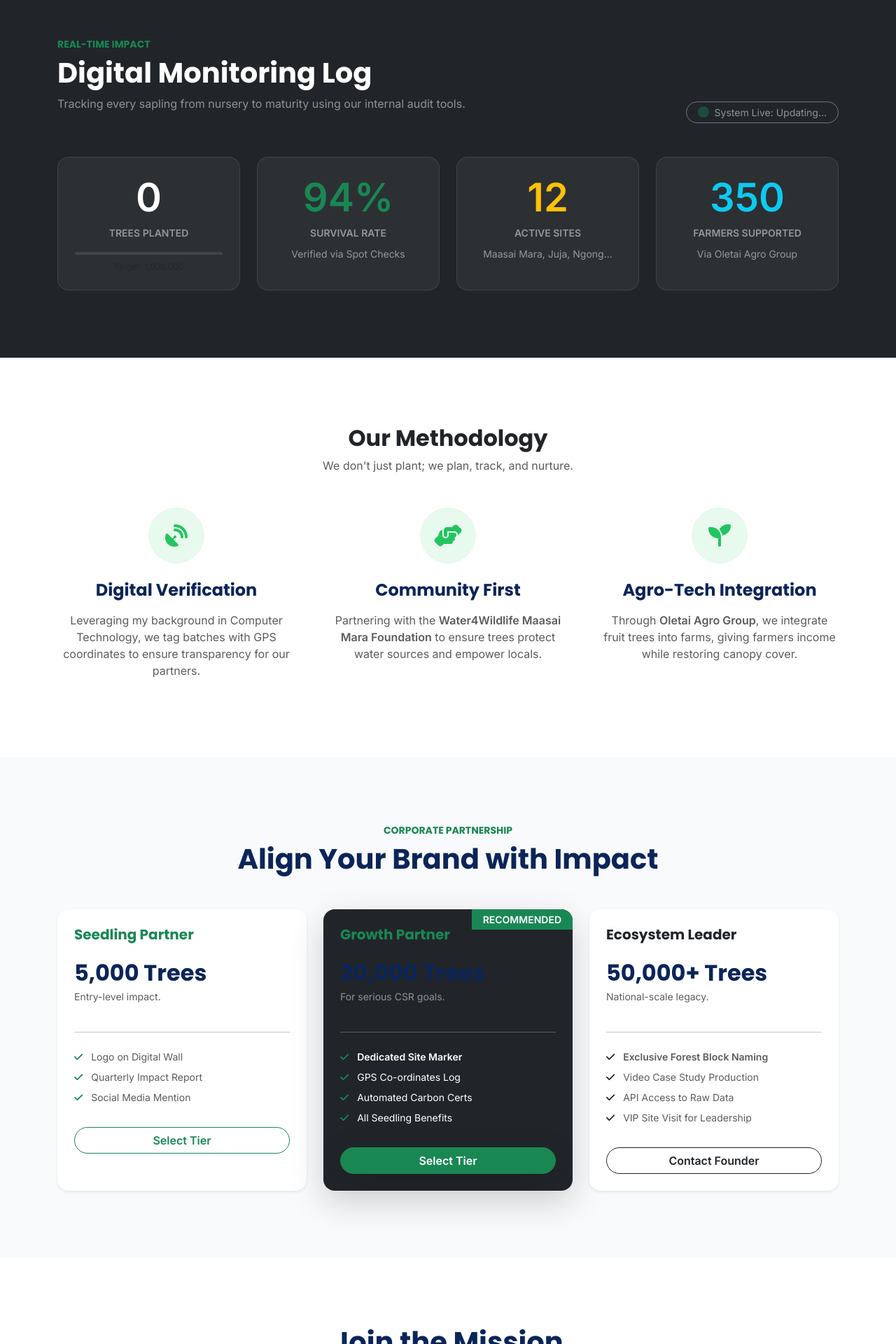
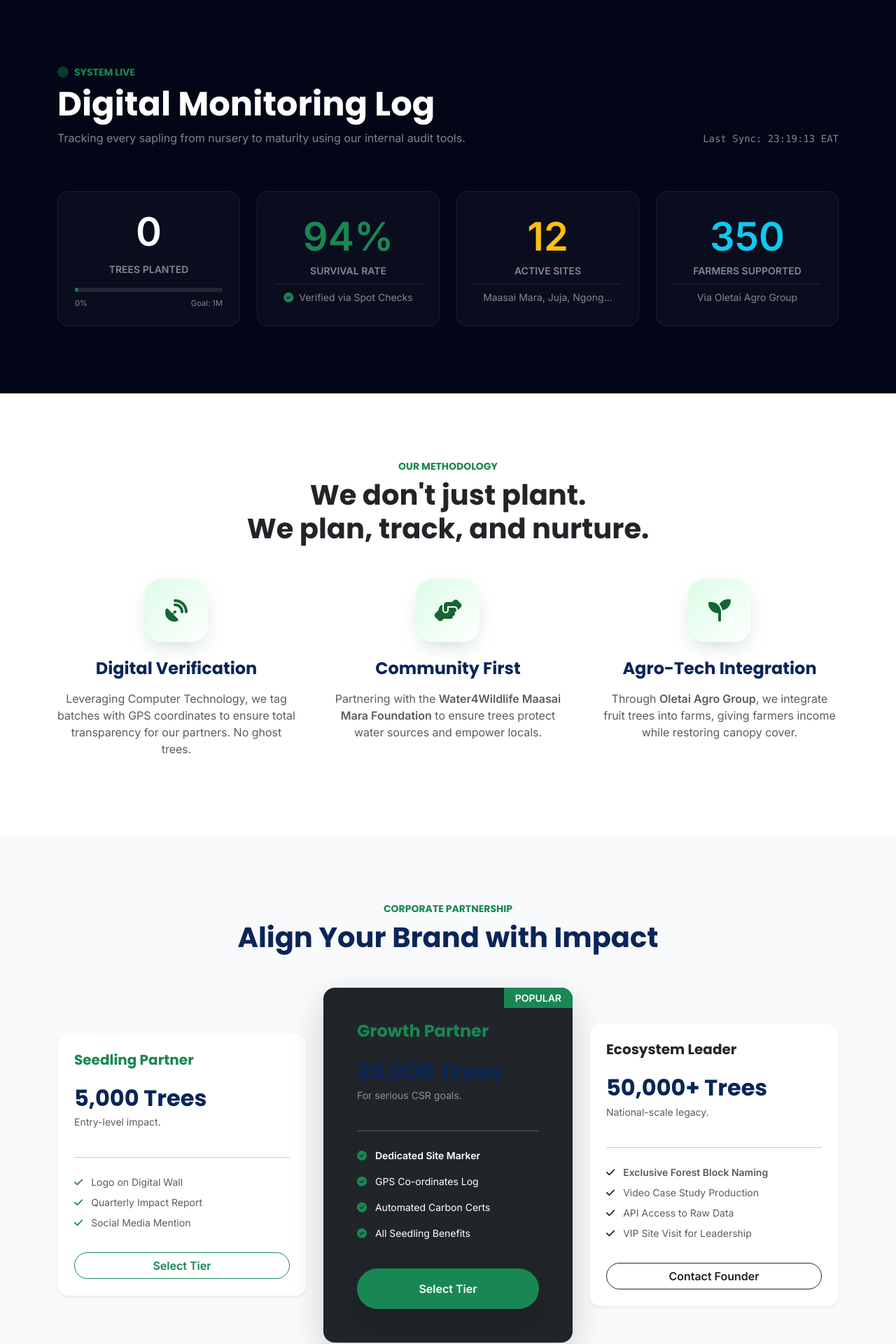
Before and after one commit to kelvinketer/buycars-africa, a Django app: page /impact/ in a window 1280 px wide. Shown: the part 765-2685 px from the top of the page at 70% size. Run offline with Django 5.2, Linux system fonts and the light colour scheme.

Commit message:
UI: Fixed visibility issues on Impact Page and added Glassmorphism

```diff
--- a/templates/pages/impact.html
+++ b/templates/pages/impact.html
@@ -3,66 +3,92 @@
 
 {% block content %}
 <style>
-    /* Custom "Tech-Nature" Gradient */
-    .bg-gradient-nature {
-        background: linear-gradient(135deg, #0f172a 0%, #064e3b 100%);
+    /* --- CUSTOM TECH-NATURE THEME --- */
+    :root {
+        --neon-green: #00ff9d;
+        --deep-forest: #022c22;
+        --slate-dark: #0f172a;
     }
 
-    .text-glow {
-        text-shadow: 0 0 20px rgba(74, 222, 128, 0.3);
+    .bg-tech-nature {
+        background: radial-gradient(circle at top right, #064e3b 0%, #020617 100%);
     }
 
-    .counter-card {
-        background: rgba(255, 255, 255, 0.05);
-        backdrop-filter: blur(10px);
-        border: 1px solid rgba(255, 255, 255, 0.1);
-        transition: transform 0.3s ease;
+    .text-glow-green {
+        color: var(--neon-green);
+        text-shadow: 0 0 25px rgba(0, 255, 157, 0.4);
     }
 
-    .counter-card:hover {
-        transform: translateY(-5px);
-        border-color: #22c55e;
+    .glass-card {
+        background: rgba(255, 255, 255, 0.03);
+        backdrop-filter: blur(12px);
+        -webkit-backdrop-filter: blur(12px);
+        border: 1px solid rgba(255, 255, 255, 0.08);
+        transition: transform 0.3s ease, border-color 0.3s ease;
     }
 
-    .pillar-icon {
-        width: 80px;
-        height: 80px;
+    .glass-card:hover {
+        transform: translateY(-5px);
+        border-color: var(--neon-green);
+        background: rgba(255, 255, 255, 0.05);
+    }
+
+    .pillar-icon-box {
+        width: 90px;
+        height: 90px;
         display: flex;
         align-items: center;
         justify-content: center;
-        background: rgba(34, 197, 94, 0.1);
-        color: #22c55e;
-        border-radius: 50%;
+        background: linear-gradient(135deg, #dcfce7 0%, #ffffff 100%);
+        color: #166534;
+        border-radius: 24px;
         margin-bottom: 1.5rem;
+        box-shadow: 0 10px 30px -10px rgba(22, 101, 52, 0.3);
+    }
+
+    /* Animated Counter Bar */
+    .progress-glow {
+        box-shadow: 0 0 10px rgba(34, 197, 94, 0.5);
     }
 </style>
 
-<div class="position-relative text-white overflow-hidden d-flex align-items-center" style="min-height: 80vh; background-color: #022c22;">
+<div class="position-relative text-white overflow-hidden d-flex align-items-center bg-tech-nature" style="min-height: 85vh;">
+
     <div class="position-absolute top-0 start-0 w-100 h-100"
-         style="background: url('{% static 'img/impact-hero.jpg' %}') center/cover no-repeat; opacity: 0.4;">
+         style="background-image: url('https://images.unsplash.com/photo-1511497584788-876760111969?q=80&w=2000&auto=format&fit=crop'); opacity: 0.15; background-size: cover; background-position: center;">
     </div>
 
-    <div class="position-absolute top-0 start-0 w-100 h-100 bg-gradient-nature opacity-75"></div>
+    <div class="position-absolute bottom-0 start-0 w-100 h-50"
+         style="background: linear-gradient(to top, #020617 0%, transparent 100%);">
+    </div>
 
-    <div class="container position-relative z-2">
+    <div class="container position-relative z-2 pt-5">
         <div class="row justify-content-center text-center">
-            <div class="col-lg-9">
-                <span class="badge bg-success bg-opacity-25 text-success border border-success border-opacity-50 px-3 py-2 rounded-pill mb-4 ls-1 fw-bold">
-                    THE 2026 INITIATIVE
-                </span>
-                <h1 class="display-2 fw-bold mb-4 ls-tight">
+            <div class="col-lg-10">
+                <div class="d-inline-block mb-4">
+                    <span class="badge rounded-pill px-3 py-2 border border-success border-opacity-50 text-uppercase ls-2"
+                          style="background: rgba(22, 163, 74, 0.2); color: #86efac; letter-spacing: 2px;">
+                        The 2026 Initiative
+                    </span>
+                </div>
+
+                <h1 class="display-1 fw-bold mb-4 ls-tight text-white">
                     1 Million Trees. <br>
-                    1 Nation. <span class="text-success text-glow">Engineered.</span>
+                    1 Nation. <span class="text-glow-green">Engineered.</span>
                 </h1>
-                <p class="lead text-white-50 mb-5 fs-4 mx-auto" style="max-width: 700px;">
-                    We are moving beyond traditional planting. Using digital monitoring and agro-tech integration, we are engineering the restoration of Kenya’s landscapes.
+
+                <p class="lead text-white-50 mb-5 fs-4 mx-auto fw-light" style="max-width: 750px; line-height: 1.6;">
+                    We are moving beyond traditional planting. Using digital monitoring, GPS tagging, and agro-tech integration, we are <strong class="text-white">engineering</strong> the restoration of Kenya’s landscapes.
                 </p>
-                <div class="d-flex justify-content-center gap-3">
-                    <a href="#partner" class="btn btn-success btn-lg rounded-pill fw-bold px-5 py-3 shadow-lg hover-lift">
+
+                <div class="d-flex justify-content-center gap-3 flex-wrap">
+                    <a href="#partner" class="btn btn-success btn-lg rounded-pill fw-bold px-5 py-3 shadow-lg hover-lift"
+                       style="background-color: #22c55e; border: none;">
                         Become a Partner
                     </a>
-                    <a href="#dashboard" class="btn btn-outline-light btn-lg rounded-pill fw-bold px-4 py-3">
-                        View Live Data
+                    <a href="#dashboard" class="btn btn-outline-light btn-lg rounded-pill fw-bold px-4 py-3 hover-lift"
+                       style="border-color: rgba(255,255,255,0.3);">
+                        <i class="fas fa-chart-line me-2"></i> View Live Data
                     </a>
                 </div>
             </div>
@@ -70,55 +96,64 @@
     </div>
 </div>
 
-<section id="dashboard" class="py-5 bg-dark position-relative">
+<section id="dashboard" class="py-5 bg-dark position-relative" style="background-color: #020617 !important;">
     <div class="container py-5">
         <div class="row align-items-end mb-5">
             <div class="col-lg-8">
-                <h6 class="text-success fw-bold text-uppercase small mb-2">Real-Time Impact</h6>
-                <h2 class="text-white fw-bold display-6">Digital Monitoring Log</h2>
+                <div class="d-flex align-items-center mb-2">
+                    <span class="spinner-grow spinner-grow-sm text-success me-2" role="status"></span>
+                    <h6 class="text-success fw-bold text-uppercase small mb-0 ls-1">System Live</h6>
+                </div>
+                <h2 class="text-white fw-bold display-5">Digital Monitoring Log</h2>
                 <p class="text-white-50">Tracking every sapling from nursery to maturity using our internal audit tools.</p>
             </div>
             <div class="col-lg-4 text-lg-end">
-                <div class="d-inline-flex align-items-center text-white-50 small border border-secondary rounded-pill px-3 py-1">
-                    <span class="spinner-grow spinner-grow-sm text-success me-2" role="status"></span>
-                    System Live: Updating...
-                </div>
+                <p class="text-white-50 small font-monospace">Last Sync: {% now "H:i:s T" %}</p>
             </div>
         </div>
 
         <div class="row g-4">
             <div class="col-md-3">
-                <div class="counter-card p-4 rounded-4 text-center h-100">
-                    <div class="display-4 fw-bold text-white mb-1">0</div>
-                    <small class="text-uppercase text-white-50 fw-bold ls-1">Trees Planted</small>
-                    <div class="progress mt-3" style="height: 4px; background: rgba(255,255,255,0.1);">
-                        <div class="progress-bar bg-success" role="progressbar" style="width: 0%"></div>
+                <div class="glass-card p-4 rounded-4 text-center h-100 d-flex flex-column justify-content-center">
+                    <div class="display-4 fw-bold text-white mb-2">0</div>
+                    <small class="text-uppercase text-white-50 fw-bold ls-1 mb-3">Trees Planted</small>
+                    <div class="progress" style="height: 6px; background: rgba(255,255,255,0.1); border-radius: 10px;">
+                        <div class="progress-bar bg-success progress-glow" role="progressbar" style="width: 2%"></div>
                     </div>
-                    <small class="d-block mt-2 text-muted" style="font-size: 0.75rem;">Target: 1,000,000</small>
+                    <div class="d-flex justify-content-between mt-2">
+                        <small class="text-white-50" style="font-size: 0.7rem;">0%</small>
+                        <small class="text-white-50" style="font-size: 0.7rem;">Goal: 1M</small>
+                    </div>
                 </div>
             </div>
 
             <div class="col-md-3">
-                <div class="counter-card p-4 rounded-4 text-center h-100">
+                <div class="glass-card p-4 rounded-4 text-center h-100 d-flex flex-column justify-content-center">
                     <div class="display-4 fw-bold text-success mb-1">94%</div>
                     <small class="text-uppercase text-white-50 fw-bold ls-1">Survival Rate</small>
-                    <p class="mt-2 mb-0 text-white-50 small">Verified via Spot Checks</p>
+                    <p class="mt-2 mb-0 text-white-50 small border-top border-secondary pt-2 mt-2 border-opacity-25">
+                        <i class="fas fa-check-circle me-1 text-success"></i> Verified via Spot Checks
+                    </p>
                 </div>
             </div>
 
             <div class="col-md-3">
-                <div class="counter-card p-4 rounded-4 text-center h-100">
+                <div class="glass-card p-4 rounded-4 text-center h-100 d-flex flex-column justify-content-center">
                     <div class="display-4 fw-bold text-warning mb-1">12</div>
                     <small class="text-uppercase text-white-50 fw-bold ls-1">Active Sites</small>
-                    <p class="mt-2 mb-0 text-white-50 small">Maasai Mara, Juja, Ngong...</p>
+                    <p class="mt-2 mb-0 text-white-50 small border-top border-secondary pt-2 mt-2 border-opacity-25">
+                        Maasai Mara, Juja, Ngong...
+                    </p>
                 </div>
             </div>
 
             <div class="col-md-3">
-                <div class="counter-card p-4 rounded-4 text-center h-100">
+                <div class="glass-card p-4 rounded-4 text-center h-100 d-flex flex-column justify-content-center">
                     <div class="display-4 fw-bold text-info mb-1">350</div>
                     <small class="text-uppercase text-white-50 fw-bold ls-1">Farmers Supported</small>
-                    <p class="mt-2 mb-0 text-white-50 small">Via Oletai Agro Group</p>
+                    <p class="mt-2 mb-0 text-white-50 small border-top border-secondary pt-2 mt-2 border-opacity-25">
+                        Via Oletai Agro Group
+                    </p>
                 </div>
             </div>
         </div>
@@ -128,27 +163,27 @@
 <section class="py-5 bg-white">
     <div class="container py-5">
         <div class="text-center mb-5">
-            <h2 class="fw-bold text-dark">Our Methodology</h2>
-            <p class="text-muted">We don't just plant; we plan, track, and nurture.</p>
+            <h6 class="text-success fw-bold text-uppercase small mb-2">Our Methodology</h6>
+            <h2 class="fw-bold text-dark display-6">We don't just plant.<br>We plan, track, and nurture.</h2>
         </div>
 
         <div class="row g-5">
-            <div class="col-md-4 text-center">
-                <div class="pillar-icon mx-auto">
+            <div class="col-md-4 text-center px-4">
+                <div class="pillar-icon-box mx-auto">
                     <i class="fas fa-satellite-dish fa-2x"></i>
                 </div>
                 <h4 class="fw-bold mb-3">Digital Verification</h4>
-                <p class="text-muted">Leveraging my background in Computer Technology, we tag batches with GPS coordinates to ensure transparency for our partners.</p>
+                <p class="text-muted">Leveraging Computer Technology, we tag batches with GPS coordinates to ensure total transparency for our partners. No ghost trees.</p>
             </div>
-            <div class="col-md-4 text-center">
-                <div class="pillar-icon mx-auto">
+            <div class="col-md-4 text-center px-4">
+                <div class="pillar-icon-box mx-auto">
                     <i class="fas fa-hands-helping fa-2x"></i>
                 </div>
                 <h4 class="fw-bold mb-3">Community First</h4>
                 <p class="text-muted">Partnering with the <strong>Water4Wildlife Maasai Mara Foundation</strong> to ensure trees protect water sources and empower locals.</p>
             </div>
-            <div class="col-md-4 text-center">
-                <div class="pillar-icon mx-auto">
+            <div class="col-md-4 text-center px-4">
+                <div class="pillar-icon-box mx-auto">
                     <i class="fas fa-seedling fa-2x"></i>
                 </div>
                 <h4 class="fw-bold mb-3">Agro-Tech Integration</h4>
@@ -165,7 +200,7 @@
             <h2 class="fw-bold display-6">Align Your Brand with Impact</h2>
         </div>
 
-        <div class="row g-4">
+        <div class="row g-4 align-items-center">
             <div class="col-lg-4">
                 <div class="card h-100 border-0 shadow-sm p-4 rounded-4">
                     <h5 class="fw-bold text-success mb-4">Seedling Partner</h5>
@@ -182,19 +217,19 @@
             </div>
 
             <div class="col-lg-4">
-                <div class="card h-100 border-0 shadow-lg p-4 rounded-4 bg-dark text-white position-relative overflow-hidden">
-                    <div class="position-absolute top-0 end-0 bg-success text-white px-3 py-1 fw-bold small rounded-bottom-start">RECOMMENDED</div>
-                    <h5 class="fw-bold text-success mb-4">Growth Partner</h5>
+                <div class="card h-100 border-0 shadow-lg p-5 rounded-4 bg-dark text-white position-relative overflow-hidden transform-scale-sm">
+                    <div class="position-absolute top-0 end-0 bg-success text-white px-3 py-1 fw-bold small rounded-bottom-start">POPULAR</div>
+                    <h4 class="fw-bold text-success mb-4">Growth Partner</h4>
                     <h2 class="fw-bold mb-1">20,000 Trees</h2>
                     <p class="text-white-50 small mb-4">For serious CSR goals.</p>
                     <hr class="opacity-25 border-white mb-4">
                     <ul class="list-unstyled mb-4 small">
-                        <li class="mb-2"><i class="fas fa-check text-success me-2"></i> <strong>Dedicated Site Marker</strong></li>
-                        <li class="mb-2"><i class="fas fa-check text-success me-2"></i> GPS Co-ordinates Log</li>
-                        <li class="mb-2"><i class="fas fa-check text-success me-2"></i> Automated Carbon Certs</li>
-                        <li class="mb-2"><i class="fas fa-check text-success me-2"></i> All Seedling Benefits</li>
+                        <li class="mb-3"><i class="fas fa-check-circle text-success me-2"></i> <strong>Dedicated Site Marker</strong></li>
+                        <li class="mb-3"><i class="fas fa-check-circle text-success me-2"></i> GPS Co-ordinates Log</li>
+                        <li class="mb-3"><i class="fas fa-check-circle text-success me-2"></i> Automated Carbon Certs</li>
+                        <li class="mb-3"><i class="fas fa-check-circle text-success me-2"></i> All Seedling Benefits</li>
                     </ul>
-                    <a href="#partner" class="btn btn-success w-100 rounded-pill fw-bold shadow-lg">Select Tier</a>
+                    <a href="#partner" class="btn btn-success w-100 rounded-pill fw-bold shadow-lg py-3">Select Tier</a>
                 </div>
             </div>
 
@@ -226,20 +261,20 @@
                     <p class="text-muted">Whether you provide funding, technology, or land, we are ready to collaborate.</p>
                 </div>
 
-                <div class="card bg-light border-0 rounded-4 p-4 p-md-5">
+                <div class="card bg-light border-0 rounded-4 p-4 p-md-5 shadow-sm">
                     <form>
                         <div class="row g-3">
                             <div class="col-md-6">
-                                <label class="form-label small fw-bold text-muted">Organization Name</label>
-                                <input type="text" class="form-control form-control-lg rounded-3">
+                                <label class="form-label small fw-bold text-muted text-uppercase">Organization Name</label>
+                                <input type="text" class="form-control form-control-lg rounded-3 border-0 bg-white shadow-sm" placeholder="e.g. Acme Corp">
                             </div>
                             <div class="col-md-6">
-                                <label class="form-label small fw-bold text-muted">Contact Person</label>
-                                <input type="text" class="form-control form-control-lg rounded-3">
+                                <label class="form-label small fw-bold text-muted text-uppercase">Contact Person</label>
+                                <input type="text" class="form-control form-control-lg rounded-3 border-0 bg-white shadow-sm" placeholder="Your Name">
                             </div>
                             <div class="col-12">
-                                <label class="form-label small fw-bold text-muted">Partnership Type</label>
-                                <select class="form-select form-select-lg rounded-3">
+                                <label class="form-label small fw-bold text-muted text-uppercase">Partnership Type</label>
+                                <select class="form-select form-select-lg rounded-3 border-0 bg-white shadow-sm">
                                     <option>Corporate Sponsorship (Funding)</option>
                                     <option>Technical Partnership (Hardware/Software)</option>
                                     <option>Agro-Tech / Farming Collaboration</option>
@@ -247,11 +282,13 @@
                                 </select>
                             </div>
                             <div class="col-12">
-                                <label class="form-label small fw-bold text-muted">Message to the Founder</label>
-                                <textarea class="form-control rounded-3" rows="4"></textarea>
+                                <label class="form-label small fw-bold text-muted text-uppercase">Message to the Founder</label>
+                                <textarea class="form-control rounded-3 border-0 bg-white shadow-sm" rows="4" placeholder="How would you like to get involved?"></textarea>
                             </div>
                             <div class="col-12 mt-4">
-                                <button class="btn btn-dark btn-lg w-100 rounded-pill fw-bold py-3">Submit Partnership Inquiry</button>
+                                <button class="btn btn-dark btn-lg w-100 rounded-pill fw-bold py-3 shadow-lg">
+                                    Submit Partnership Inquiry <i class="fas fa-paper-plane ms-2"></i>
+                                </button>
                             </div>
                         </div>
                     </form>
```
